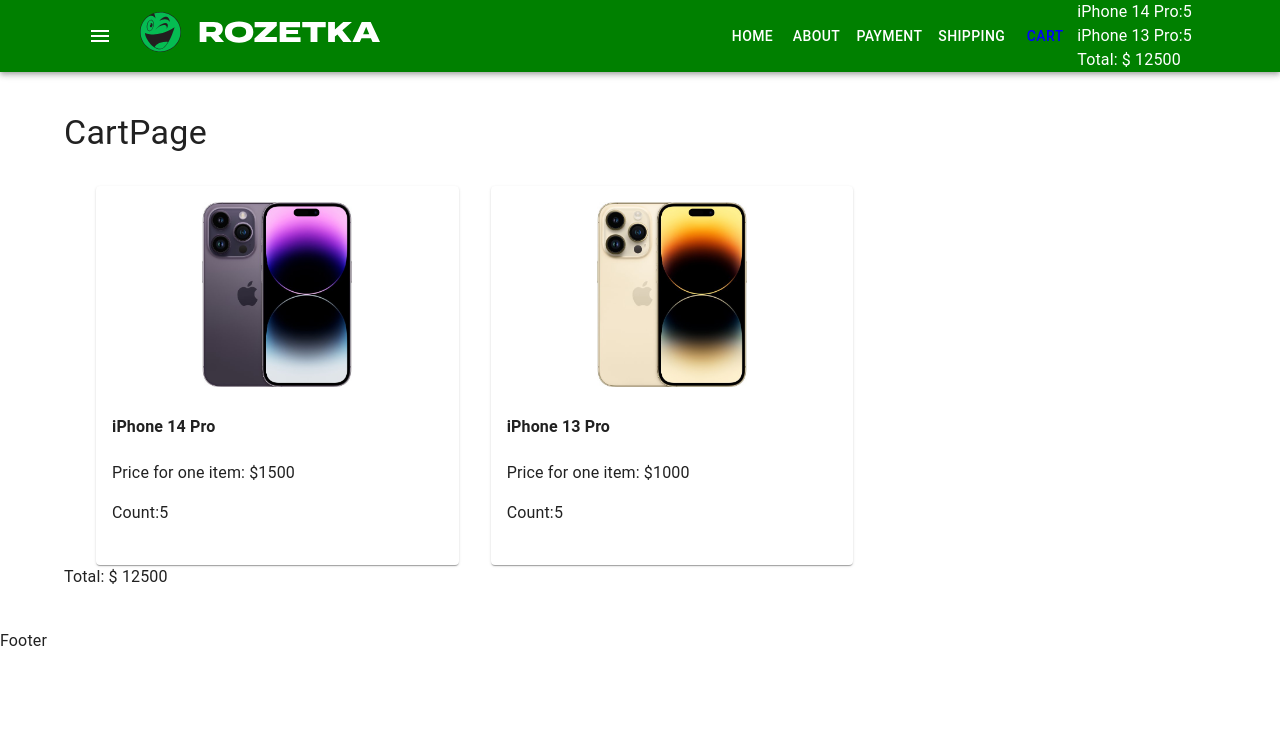
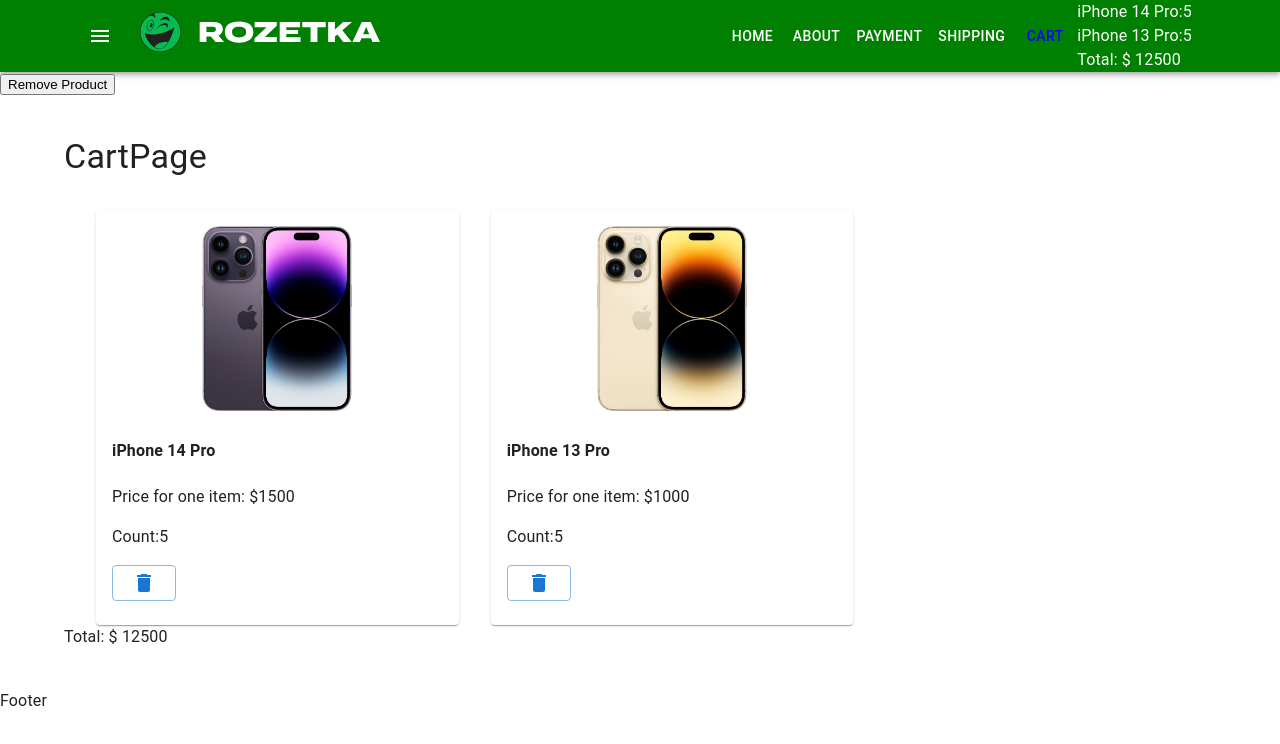
Before and after one commit to NataliyaPodov/29-11-react, a React (Create React App) app: page /cart in a window 1280 px wide. Shown: the top 744 px of the page. Built offline with nearby package versions, Linux system fonts and the light colour scheme; the HTML template or start-up script is replaced by a standard one.

Commit message:
додали кнопки при натисканні видаляють товари з корзини

```diff
--- a/src/components/CartProductList/CartProductList.tsx
+++ b/src/components/CartProductList/CartProductList.tsx
@@ -9,11 +9,13 @@
         [id: number]: Product
     }
     CartItem?: any
+    removeProductFromCart?: (id: number) => void
 }
 const CartProductList = ({
     productsInCart,
     productsObject = getProductsObject(productsArray),
     CartItem = CartProductListItem,
+    removeProductFromCart,
 }: Props) => {
     return (
         <>
@@ -22,6 +24,7 @@
                     key={productId}
                     product={productsObject[parseInt(productId)]}
                     productCount={productsInCart[parseInt(productId)]}
+                    removeProductFromCart={removeProductFromCart}
                 />
             ))}
         </>
--- a/src/components/CartProductList/CartProductListItemExtended.tsx
+++ b/src/components/CartProductList/CartProductListItemExtended.tsx
@@ -1,11 +1,17 @@
-import { Card, CardContent, Grid } from '@mui/material'
+import { Button, Card, CardContent, Grid } from '@mui/material'
 import { Product } from 'utils/productsArray'
+import DeleteIcon from '@mui/icons-material/Delete'
 
 type Props = {
     product: Product
     productCount: number
+    removeProductFromCart: (id: number) => void
 }
-const CartProductListItemExtended = ({ product, productCount }: Props) => {
+const CartProductListItemExtended = ({
+    product,
+    productCount,
+    removeProductFromCart,
+}: Props) => {
     return (
         <Grid item xs={12} sm={4}>
             <Card>
@@ -16,6 +22,12 @@
                     <h4>{product.title}</h4>
                     <p>Price for one item: ${product.price}</p>
                     <p>Count:{productCount}</p>
+                    <Button
+                        variant="outlined"
+                        onClick={() => removeProductFromCart(product.id)}
+                    >
+                        <DeleteIcon />
+                    </Button>
                 </CardContent>
             </Card>
         </Grid>
--- a/src/container/App/App.tsx
+++ b/src/container/App/App.tsx
@@ -26,11 +26,21 @@
             [id]: (prevState[id] || 0) + count,
         }))
     }
+    const removeProductFromCart = (id: number) => {
+        setProductsInCart((prevState) => {
+            let prevProductsInCart = { ...prevState }
+            delete prevProductsInCart[id]
+            return prevProductsInCart
+        })
+    }
 
     return (
         <StyledEngineProvider injectFirst>
             <CssBaseline />
             <Header productsInCart={productsInCart} />
+            <button onClick={() => removeProductFromCart(1)}>
+                Remove Product
+            </button>
             <Container
                 sx={{
                     padding: '40px 0',
@@ -44,7 +54,12 @@
 
                     <Route
                         path="/cart"
-                        element={<CartPage productsInCart={productsInCart} />}
+                        element={
+                            <CartPage
+                                productsInCart={productsInCart}
+                                removeProductFromCart={removeProductFromCart}
+                            />
+                        }
                     />
                 </Routes>
             </Container>
--- a/src/pages/Cart/CartPage.tsx
+++ b/src/pages/Cart/CartPage.tsx
@@ -7,8 +7,9 @@
     productsInCart: {
         [id: number]: number
     }
+    removeProductFromCart: (id: number) => void
 }
-const CartPage = ({ productsInCart }: Props) => {
+const CartPage = ({ productsInCart, removeProductFromCart }: Props) => {
     return (
         <>
             <Typography variant="h4" component={'h1'}>
@@ -24,6 +25,7 @@
                 <CartProductList
                     productsInCart={productsInCart}
                     CartItem={CartProductListItemExtended}
+                    removeProductFromCart={removeProductFromCart}
                 />
             </Grid>
             <CartTotal productsInCart={productsInCart} />
```
